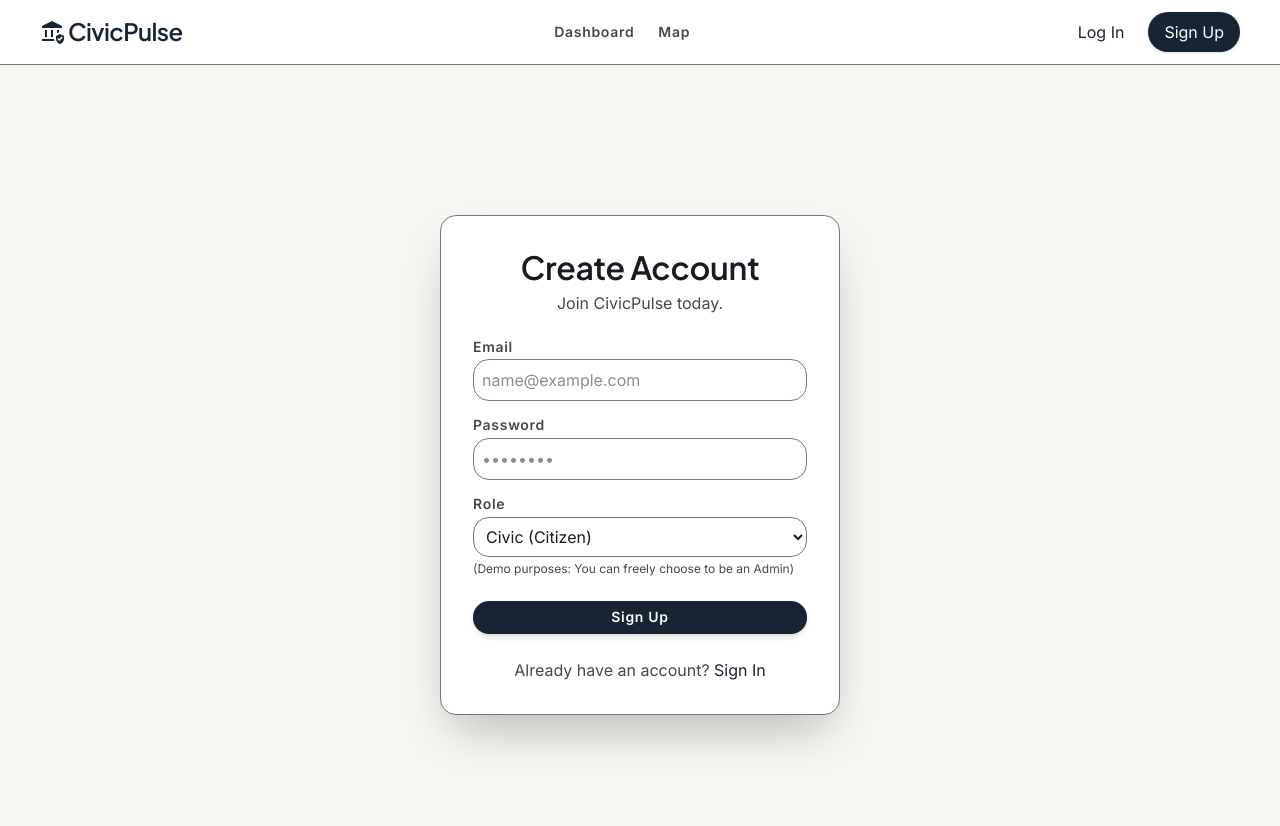
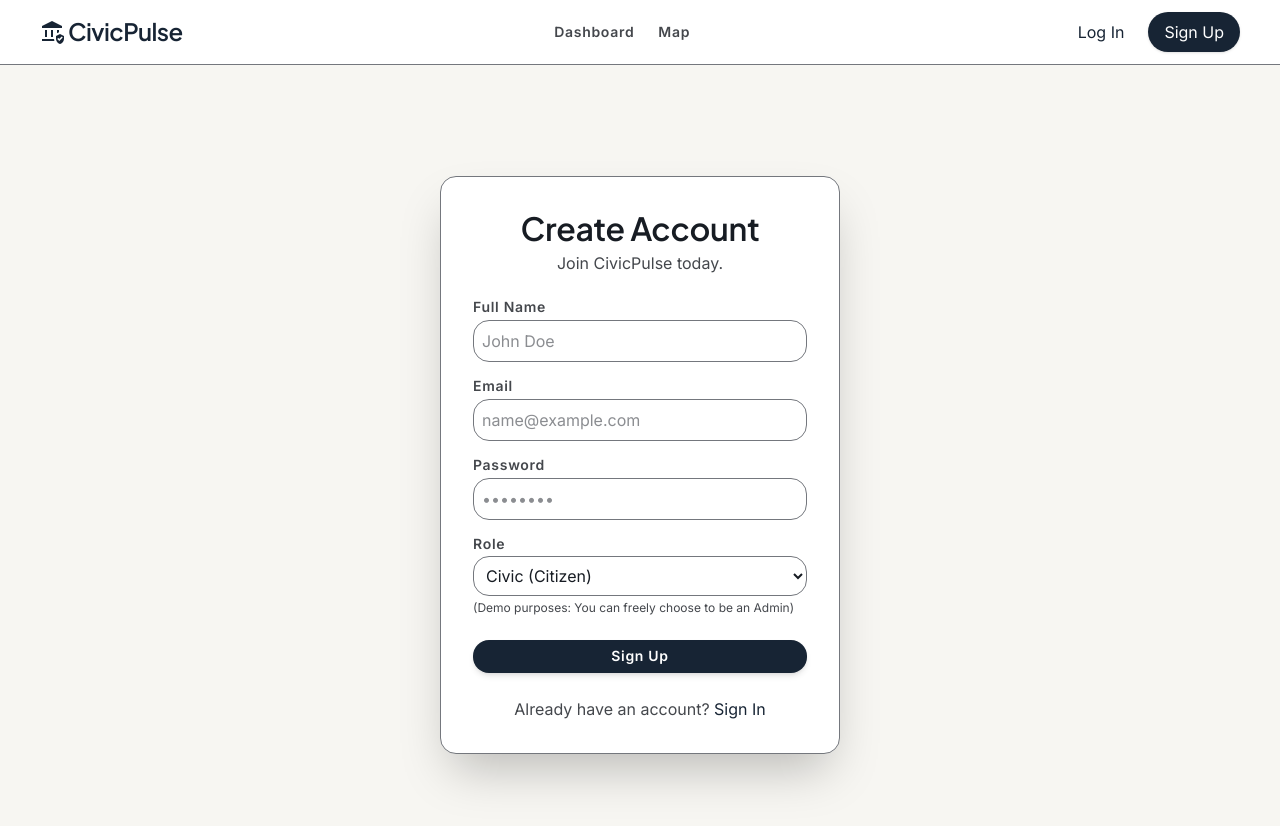
Before and after one commit to Rafat004/civil_pulse, a Next.js app in the folder frontend/: page /auth/register in a window 1280 px wide. Shown: the top 826 px of the page. Built offline with nearby package versions, Linux system fonts and the light colour scheme; no server answers.

Commit message:
added avatar

```diff
--- a/frontend/src/app/auth/register/page.tsx
+++ b/frontend/src/app/auth/register/page.tsx
@@ -6,6 +6,7 @@ import { useRouter } from "next/navigation";
 import Link from "next/link";
 
 export default function RegisterPage() {
+  const [fullName, setFullName] = useState("");
   const [email, setEmail] = useState("");
   const [password, setPassword] = useState("");
   const [role, setRole] = useState<'civic' | 'admin'>('civic');
@@ -24,6 +25,7 @@ export default function RegisterPage() {
       options: {
         data: {
           role: role,
+          full_name: fullName,
         }
       }
     });
@@ -52,6 +54,18 @@ export default function RegisterPage() {
         )}
 
         <form onSubmit={handleRegister} className="flex flex-col gap-md">
+          <div className="flex flex-col gap-xs">
+            <label className="text-label-md font-label-md text-on-surface-variant">Full Name</label>
+            <input
+              type="text"
+              required
+              value={fullName}
+              onChange={e => setFullName(e.target.value)}
+              className="bg-surface p-sm rounded-lg border border-outline-variant text-on-surface focus:outline-none focus:border-primary transition-colors"
+              placeholder="John Doe"
+            />
+          </div>
+
           <div className="flex flex-col gap-xs">
             <label className="text-label-md font-label-md text-on-surface-variant">Email</label>
             <input
--- a/frontend/src/components/TopNavBar.tsx
+++ b/frontend/src/components/TopNavBar.tsx
@@ -5,6 +5,10 @@ import { useAuth } from './AuthProvider';
 
 export default function TopNavBar() {
   const { user, role, signOut } = useAuth();
+
+  // Extract name for Avatar
+  const fullName = user?.user_metadata?.full_name || user?.email?.split('@')[0] || 'User';
+  const initial = fullName.charAt(0).toUpperCase();
 
   return (
     <nav className="bg-surface border-b border-outline-variant w-full sticky top-0 z-50">
@@ -57,6 +61,17 @@ export default function TopNavBar() {
                 </button>
               )}
               <div className="flex gap-sm items-center border-l border-outline-variant pl-md ml-sm">
+
+                {/* User Avatar */}
+                <div className="flex items-center gap-xs mr-2">
+                  <div className="w-8 h-8 rounded-full bg-primary/10 border border-primary/20 text-primary flex items-center justify-center font-bold text-sm">
+                    {initial}
+                  </div>
+                  <span className="hidden lg:block text-sm font-label-md text-on-surface truncate max-w-[120px]">
+                    {fullName}
+                  </span>
+                </div>
+
                 <button
                   onClick={signOut}
                   className="flex items-center justify-center text-on-surface-variant hover:text-error transition-colors duration-200 px-sm py-sm rounded-lg hover:bg-error/10 font-label-md text-sm"
```
